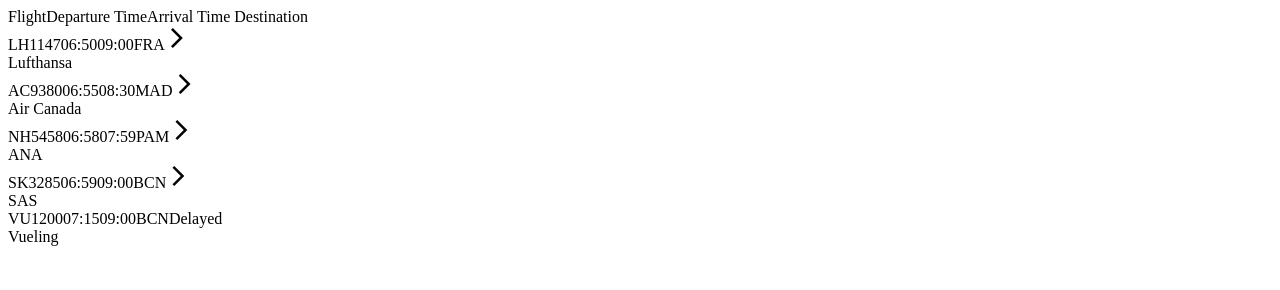
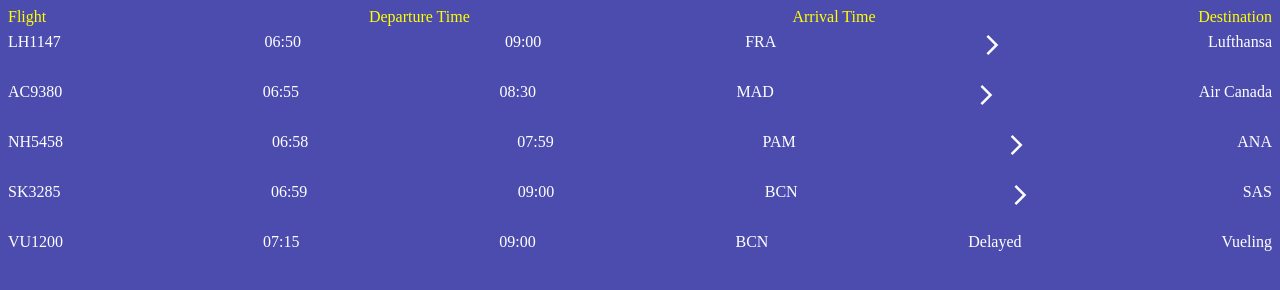
Before and after one commit to karlyCCTV/LengMarcas-UT4-En-Proceso, a plain HTML site: page 3.borders,padding,margin/index.html in a window 1280 px wide. Drawn offline with nearby package versions, Linux system fonts and the light colour scheme.

Commit message:
Odio css, arreglado un poco el grid

```diff
--- a/3.borders,padding,margin/styles/borders.css
+++ b/3.borders,padding,margin/styles/borders.css
@@ -17,3 +17,31 @@ r1: Adds space to the left and centers text.
 */
 @import url("https://fonts.googleapis.com/css2?family=Material+Symbols+Outlined:opsz,wght,FILL,GRAD@20..48,100..700,0..1,-50..200&icon_names=arrow_forward_ios");
 @import url("https://fonts.googleapis.com/css2?family=Material+Symbols+Outlined:opsz,wght,FILL,GRAD@20..48,100..700,0..1,-50..200&icon_names=arrow_forward_ios");
+
+
+body {
+	background-color: rgb(76 76 174);
+	color: white;
+	display: grid;
+	grid-template-columns: 1fr;
+	grid-template-rows: 25px repeat(6, 50px);
+	justify-content: space-between;
+}
+span {
+	display:flex;
+	align-content: space-between;
+	padding: auto;
+	margin: 0;
+}
+div {
+	display: flex;
+	justify-content: space-between;
+}
+.description {
+}
+.row1 {
+	color: yellow;
+}
+.flight {
+
+}
```
